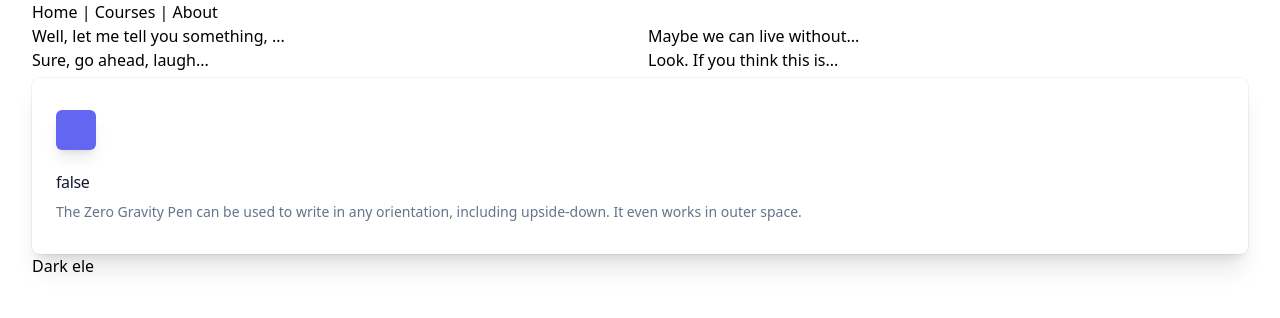
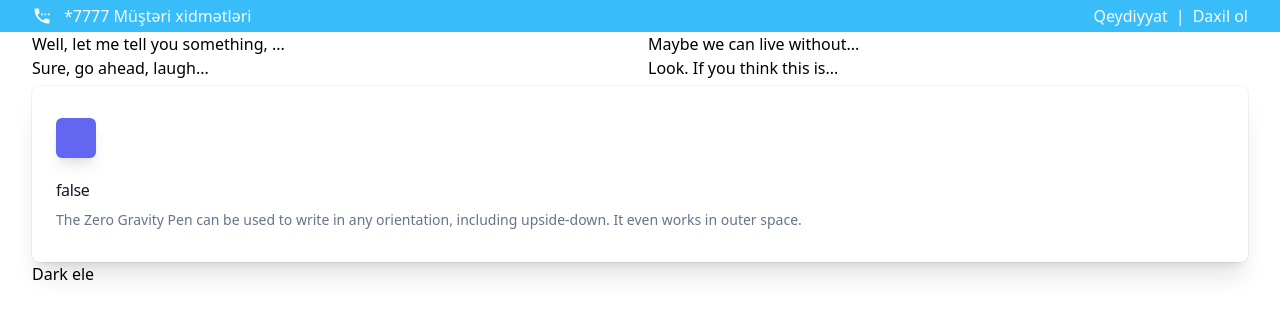
Before and after one commit to kamalqasim/kargo-front-tailwind, a React (Create React App) app: page / in a window 1280 px wide. Shown: the top 318 px of the page. Built offline with nearby package versions, Linux system fonts and the light colour scheme; what redux-immutable-state-invariant would draw is missing.

Commit message:
header complate

```diff
--- a/src/components/App.js
+++ b/src/components/App.js
@@ -14,17 +14,23 @@ const HomePage = React.lazy(() => import('./home/HomePage'));
 
 function App() {
   return (
-    <div className="md:container md:mx-auto">
+    <div className=" md:mx-auto">
+      <div className="bg-sky-400 md:mx-auto">
         <Header />
+      </div>
+      <div className="md:container">
         <Suspense fallback={<div>Loading...</div>}>
           <Routes>
             <Route exact path="/" element={<HomePage/>} />
             <Route element={<PageNotFound/>} />
           </Routes>
         </Suspense>
+      </div>
+
 
       <ToastContainer autoClose={3000} hideProgressBar />
     </div>
+
   );
 }
 
--- a/src/components/common/Header.js
+++ b/src/components/common/Header.js
@@ -1,27 +1,26 @@
 import React from "react";
 import { NavLink } from "react-router-dom";
+
 
 const Header = () => {
   const activeStyle = { color: "#F15B2A" };
   return (
     <>
-
-
-          <nav>
-            <NavLink to="/" activestyle={activeStyle} exact="true">
-              Home
+       <div className="md:container h-8  flex items-center justify-between" >
+          <div className="w-auto  flex items-center">
+            <img src={"/assets/img/phone.svg"} className="w-5"/>
+            <p className="text-zinc-50 pl-3">*7777 Müştəri xidmətləri</p>
+          </div>
+          <div className="flex items-center">
+            <NavLink to="/" activeStyle={activeStyle} exact className="mr-2 text-zinc-50 ">
+              Qeydiyyat
             </NavLink>
-            {" | "}
-            <NavLink to="/courses" activestyle={activeStyle}>
-              Courses
+            <p className="text-zinc-50">|</p>
+            <NavLink to="/" activeStyle={activeStyle} exact className="ml-2 text-zinc-50 ">
+             Daxil ol
             </NavLink>
-            {" | "}
-            <NavLink to="/about" activestyle={activeStyle}>
-              About
-            </NavLink>
-          </nav>
-
-
+          </div>
+       </div>
     </>
 
   );
```
Also changed, not shown: public/assets/img/phone.svg (added). Lines whose indentation alone changed are shown as unchanged.
